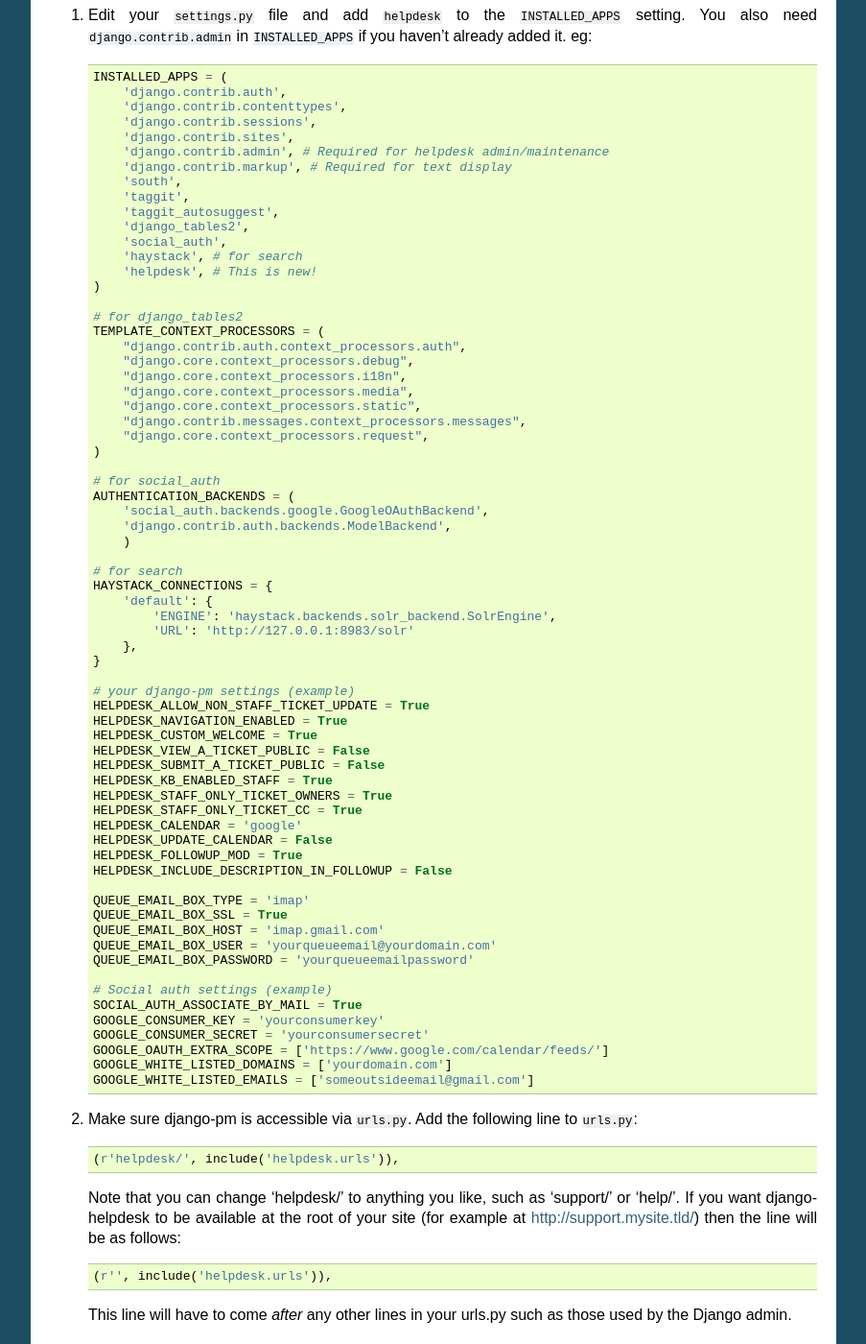
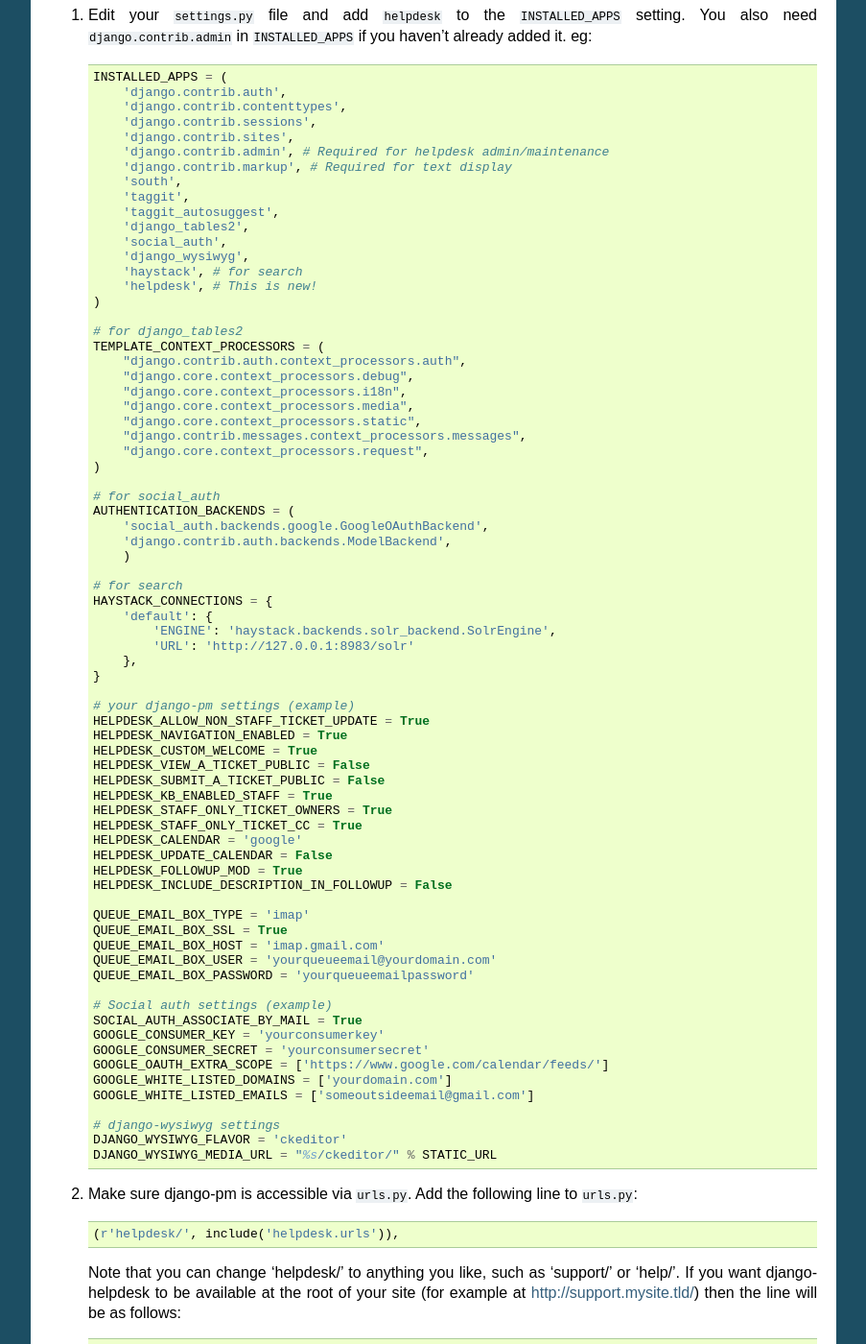
Before and after one commit to SacNaturalFoods/django-pm, a Sphinx documentation site: the page built from docs/install.rst, in a window 1280 px wide and 1400 px high, scrolled down 612 px. Shown: the whole window at 96% size, without its empty margins (198-1101 px from the left). Built offline with Sphinx 7.4.7, drawn with Linux system fonts in a browser that asks for light colours.

Commit message:
added django-wysiwyg to followup_edit template, updated docs

```diff
--- a/docs/install.rst
+++ b/docs/install.rst
@@ -44,6 +44,7 @@
         'taggit_autosuggest',
         'django_tables2',
         'social_auth',
+        'django_wysiwyg',
         'haystack', # for search
         'helpdesk', # This is new!
     )
@@ -100,6 +101,10 @@
     GOOGLE_OAUTH_EXTRA_SCOPE = ['https://www.google.com/calendar/feeds/']
     GOOGLE_WHITE_LISTED_DOMAINS = ['yourdomain.com']
     GOOGLE_WHITE_LISTED_EMAILS = ['someoutsideemail@gmail.com']
+
+    # django-wysiwyg settings
+    DJANGO_WYSIWYG_FLAVOR = 'ckeditor'
+    DJANGO_WYSIWYG_MEDIA_URL = "%s/ckeditor/" % STATIC_URL
 
 2. Make sure django-pm is accessible via ``urls.py``. Add the following line to ``urls.py``::
 
```
Also changed, not shown: 1 other file.
